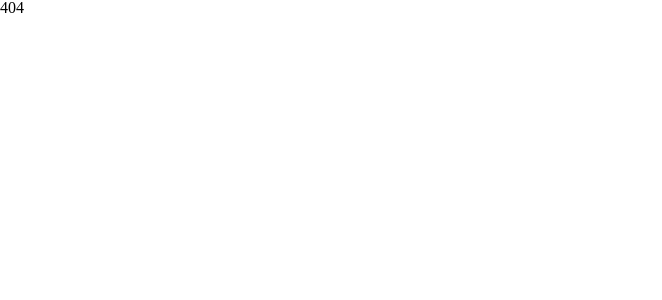
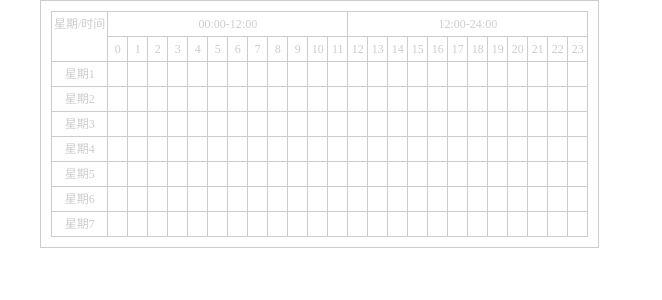
Before and after one commit to L6zt/components, a Vue app: page /selectArea in a window 1280 px wide. Shown: the top 300 px of the page, without its empty margins (0-662 px from the left). Built offline with nearby package versions, Linux system fonts and the light colour scheme.

Commit message:
selecr area ui

```diff
--- /dev/null
+++ b/src/packages/selectArea/index.vue
@@ -0,0 +1,229 @@
+<template>
+<div class="select-area-cmp" ref="cn" @mousedown="handlePointerDown" @mousemove="handlePointerMove" @mouseup="handlePoniterUp" @mouseleave="handlePoniterOut">
+  <slot></slot>
+  <div class="area" :style="style" v-if="isPointerDown"></div>
+</div>
+</template>
+
+<script>
+const getOffsetPostion = (el, parent) => {
+  const pPosition = parent.getBoundingClientRect();
+  const sPosition = el.getBoundingClientRect();
+  return {
+    tl: {
+      x: sPosition.left - pPosition.left,
+      y: sPosition.top - pPosition.top
+    },
+    tr: {
+      x: sPosition.right - pPosition.left,
+      y: sPosition.top - pPosition.top,
+    },
+    bl: {
+      x: sPosition.left - pPosition.left,
+      y: sPosition.bottom - pPosition.top
+    },
+    br: {
+      x: sPosition.right - pPosition.left,
+      y: sPosition.bottom - pPosition.top
+    }
+  }
+}
+export default {
+  props: {
+    waitSelector: {
+      type: String,
+      default: ''
+    }
+  },
+  data() {
+    return {
+      isPointerDown: false,
+      pointStart: {
+        x: 0,
+        y: 0,
+      },
+      ponitEnd: {
+        x: 0,
+        y: 0
+      },
+    }
+  },
+  computed: {
+    style() {
+      const { x, y } = this.pointStart
+      const { x: endX, y: endY } = this.ponitEnd;
+      return {
+        top: `${y}px`,
+        left: `${x}px`,
+        width: `${endX - x}px`,
+        height: `${endY - y}px`
+      }
+    },
+    position() {
+      return this.cn.getBoundingClientRect()
+    },
+    cn() {
+      return this.$refs.cn
+    },
+    areaPosition() {
+      const { pointStart, ponitEnd } = this;
+      return {
+        tl: {
+          x: pointStart.x,
+          y: pointStart.y
+        },
+        tr: {
+          x: ponitEnd.x,
+          y: pointStart.y
+        },
+        bl: {
+          x: pointStart.x,
+          y: ponitEnd.y
+        },
+        br: {
+          x: ponitEnd.x,
+          y: ponitEnd.y
+        }
+      }
+    }
+  },
+  methods: {
+    handlePointerDown(e) {
+      this.isPointerDown = true
+      const { left, top } = this.position;
+      const { pageX, pageY } = e
+      this.pointStart = {
+        x: pageX - left,
+        y: pageY - top
+      }
+      this.ponitEnd = {
+        x: pageX - left,
+        y: pageY - top
+      }
+    },
+    check2selectEm() {
+      this.$nextTick(() => {
+        const { areaPosition } = this;
+        const els = this.cn.querySelectorAll(this.waitSelector);
+        const outEls = []
+        // 状态描述
+        // 1 所选区域 在元素 里面
+        // 2 所选区域 跨度 在 y1-y2内 其中 x1 x2 在 选区里面
+        // 3
+
+        els.forEach((el, idx) => {
+          const elPosition = getOffsetPostion(el, this.cn)
+          let flag = false
+          // 1 所选区域 在元素 里面
+          if (elPosition.tl.y <= areaPosition.tl.y && elPosition.br.y >= areaPosition.br.y) {
+            if (elPosition.tl.x >= areaPosition.tl.x && elPosition.tl.x <= areaPosition.br.x) {
+              return outEls.push(el)
+            }
+            if (elPosition.br.x >= areaPosition.tl.x && elPosition.br.x <= areaPosition.br.x) {
+              return outEls.push(el)
+            }
+          }
+
+          if (elPosition.tl.y >= areaPosition.tl.y && elPosition.br.y <= areaPosition.tl.y) {
+            if (elPosition.tl.x >= areaPosition.tl.x && elPosition.tl.x <= areaPosition.br.x) {
+              return outEls.push(el)
+            }
+            if (elPosition.br.x >= areaPosition.tl.x && elPosition.br.x <= areaPosition.br.x) {
+              return outEls.push(el)
+            }
+          }
+
+          if ((elPosition.tl.y >= areaPosition.tl.y && elPosition.tl.y <= areaPosition.br.y) || (elPosition.br.y >= areaPosition.tl.y && elPosition.br.y <= areaPosition.br.y)) {
+            if (elPosition.tl.x >= areaPosition.tl.x && elPosition.tl.x <= areaPosition.br.x) {
+              return outEls.push(el)
+            }
+            if (elPosition.br.x >= areaPosition.tl.x && elPosition.br.x <= areaPosition.br.x) {
+              return outEls.push(el)
+            }
+            if (elPosition.tl.x <= areaPosition.tl.x && elPosition.br.x >= areaPosition.br.x) {
+              return outEls.push(el)
+            }
+          }
+
+        })
+        this.$emit('change', {
+          els: outEls
+        })
+      });
+    },
+    // checkSelectEm() {
+    //   this.$nextTick(() => {
+    //     const { areaPosition } = this;
+    //     const els = this.cn.querySelectorAll(this.waitSelector);
+    //     const outEls = []
+    //     console.log(JSON.stringify(areaPosition))
+    //     els.forEach((el, idx) => {
+    //       const elPosition = getOffsetPostion(el, this.cn)
+    //       let flag = false
+    //       Object.values(elPosition).map((xy) => {
+    //         // {x, y} ==== xy 左上角
+    //         if (areaPosition.tl.x <= xy.x && areaPosition.tl.y <= xy.y) {
+    //           if (idx === 0) {
+    //             console.log('通过tl')
+    //           }
+    //         } else {
+    //           return false
+    //         }
+    //         // 右下角
+    //         if (areaPosition.br.x >= xy.x && areaPosition.br.y >= xy.y) {
+    //           console.log('通过br')
+    //         } else {
+    //           return false
+    //         }
+    //         flag = true
+    //       })
+    //       if (flag) {
+    //         outEls.push(el)
+    //       }
+    //     })
+    //     this.$emit('change', {
+    //       els: outEls
+    //     })
+    //   })
+    // },
+    handlePoniterOut(e) {
+      if (this.isPointerDown) {
+        this.check2selectEm();
+      }
+      this.isPointerDown = false
+    },
+
+    handlePoniterUp(e) {
+      if (this.isPointerDown) {
+        this.check2selectEm();
+      }
+      this.isPointerDown = false
+    },
+    handlePointerMove(e) {
+      const { pageX, pageY } = e
+      const { left, top } = this.position;
+      if (this.isPointerDown) {
+        this.ponitEnd = {
+          x: pageX - left,
+          y: pageY - top,
+        }
+      }
+    }
+  }
+}
+</script>
+
+<style lang="scss" scoped>
+.select-area-cmp {
+  position: relative;
+  display: inline-block;
+  overflow: hidden;
+  border: 1px solid #ccc;
+  padding: 10px;
+
+  .area {
+    position: absolute;
+    background: rgba(33, 150, 243, 0.28);
+  }
+}
+</style>
--- a/src/pages/index.vue
+++ b/src/pages/index.vue
@@ -45,9 +45,14 @@
     </jc-col>
 
     <jc-col :colNum="4" :padding="commonPadding">
-       <section class="nav-links-box">
-          <router-link class="nav-link" to="/hello">hello</router-link>
-        </section>
+      <section class="nav-links-box">
+        <router-link class="nav-link" to="/hello">hello</router-link>
+      </section>
+    </jc-col>
+    <jc-col :colNum="4" :padding="commonPadding">
+      <section class="nav-links-box">
+        <router-link class="nav-link" to="/selectArea">select</router-link>
+      </section>
     </jc-col>
   </jc-row>
 </div>
--- /dev/null
+++ b/src/pages/selectArea.vue
@@ -0,0 +1,134 @@
+<template>
+<div class="select-page-container container">
+  <select-area waitSelector="[data-selector='waitSelect']" @change="handleSelectChange">
+    <table border="none" class="table" align="center" cellpadding="0">
+      <tr>
+        <td colspan="6" rowspan="2" class="stop-select">星期/时间</td>
+        <td colspan="12" class="stop-select">00:00-12:00</td>
+        <td colspan="12" class="stop-select">12:00-24:00</td>
+      </tr>
+      <tr class="stop-select">
+        <td v-for="i in 24" :key="i">{{i - 1}}</td>
+      </tr>
+      <template v-for="(item, j) in list">
+        <tr :key="`${j}-cell`">
+          <td colspan="6" class="stop-select">星期{{j + 1}}</td>
+          <td :data-path="`${j}-${i}`" data-selector="waitSelect" v-for="( sitem, i)  in item" :key="i" @click="selectHalfHours(sitem)" :class="{active: sitem.checked}"></td>
+        </tr>
+      </template>
+    </table>
+  </select-area>
+  <section class="select-result-aera">
+    <section v-for="item in selectResultList" :key="item.idx">
+      星期{{item.idx + 1}}
+      <p class="time-part" v-for="(ssItem, idx) in item.list" :key="idx" style="margin-right: 10px">
+        <span>{{ssItem[0].idx}}:00~{{ssItem[ssItem.length - 1].idx + 1}}:00</span>
+      </p>
+    </section>
+  </section>
+</div>
+</template>
+
+<script>
+import selectArea from '../packages/selectArea/index.vue';
+export default {
+  data() {
+    return {
+      list: Array(7).fill(1).map(() => {
+        return Array(24).fill(2).map((d, idx) => ({ checked: false, idx }))
+      })
+    }
+  },
+  computed: {
+    selectResultList() {
+      const { list } = this
+      const result = list.map((daySelectItem, idx) => {
+        let list = []
+        let partItem = []
+        for (let i = 0, lg = daySelectItem.length; i < lg; i++) {
+          const item = daySelectItem[i]
+          if (item.checked) {
+            partItem.push(item)
+          } else {
+            if (partItem.length > 0 && i !== lg- 1) {
+              list.push(partItem)
+              partItem = []
+            }
+          }
+          if (i === lg - 1) {
+            if (partItem.length > 0) {
+              list.push(partItem)
+              partItem = []
+            }
+          }
+        }
+        return {
+          idx,
+          list
+        }
+      }).filter((item) => item.list.length > 0)
+      return result
+    }
+  },
+  components: {
+    selectArea
+  },
+  methods: {
+    selectHalfHours(sitem) {
+      sitem.checked = !sitem.checked
+    },
+    handleSelectChange({ els }) {
+      const list = els.map((el) => {
+        const path = el.getAttribute('data-path');
+        const keys = path.split('-');
+        return this.list[keys[0]][keys[1]]
+      })
+      let flag = list.every(item => item.checked)
+      list.forEach(item => {
+        item.checked = !flag
+      })
+    }
+  }
+}
+</script>
+
+<style lang="scss">
+/* overflow 会隐藏超出的元素*/
+.select-page-container {
+  .select-kind-box {
+    position: relative;
+    padding-left: 10px;
+    margin-top: 20px;
+    margin-bottom: 20px;
+  }
+}
+
+.table {
+  font-size: 12px;
+  color: #ccc;
+  text-align: center;
+  border-top: 1px solid #ccc;
+  border-right: 1px solid #ccc;
+  table-layout: fixed;
+
+  .stop-select {
+    user-select: none;
+  }
+
+  td {
+    position: relative;
+    border-left: 1px solid #ccc;
+    border-bottom: 1px solid #ccc;
+    border-right: 1px solid #ccc;
+    line-height: 20px;
+    padding: 2px;
+    width: 20px;
+    white-space: nowrap;
+    cursor: pointer;
+
+    &.active {
+      background: #00BCD4;
+    }
+  }
+}
+</style>
--- a/src/router/index.js
+++ b/src/router/index.js
@@ -16,6 +16,7 @@ const Pagination = () => import('../pages/pagination.vue');
 const Switch = () => import('../pages/switch.vue');
 const Progress = () => import('../pages/progress.vue');
 const Hello = () => import('../pages/hello.vue')
+const SelectArea = () => import('../pages/selectArea.vue')
 Vue.use(VueRouter);
 const routes = [
 	{
@@ -67,6 +68,9 @@ const routes = [
 			}, {
 				path: 'hello',
 				component: Hello
+			}, {
+				path: 'selectArea',
+				component: SelectArea
 			}
 		]
 	},
```
